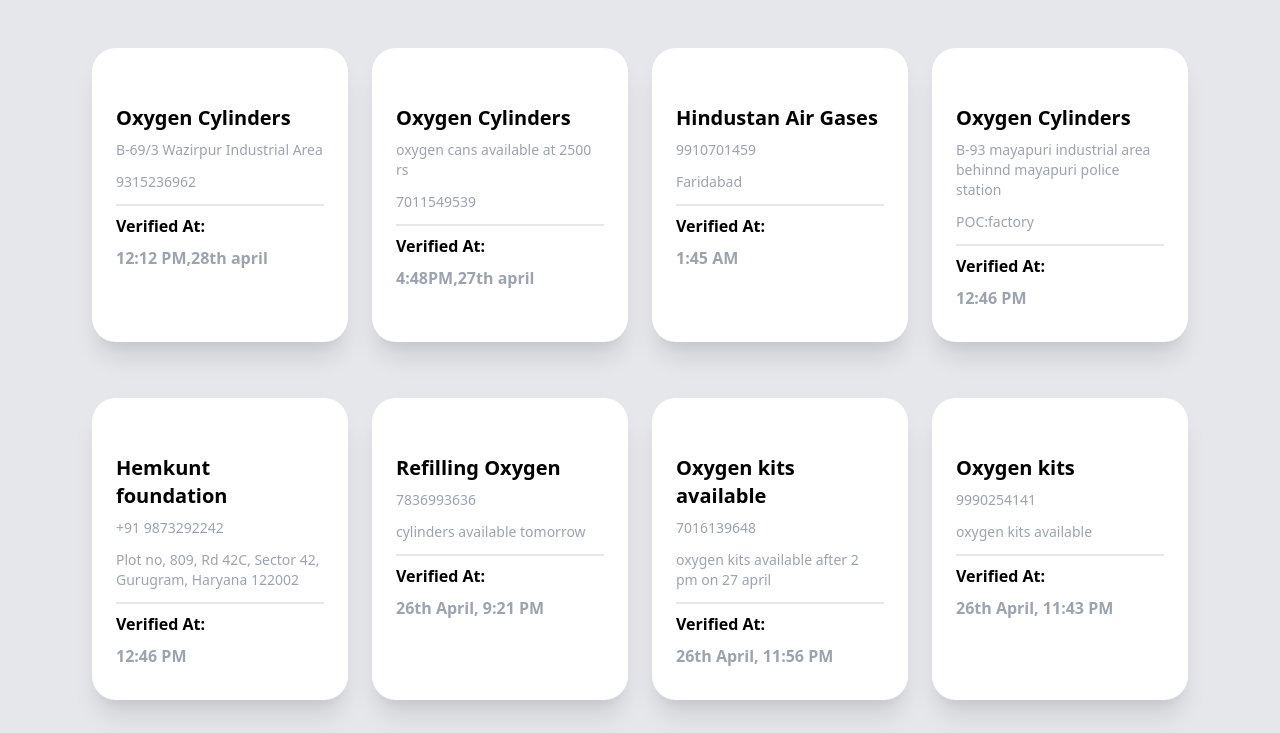
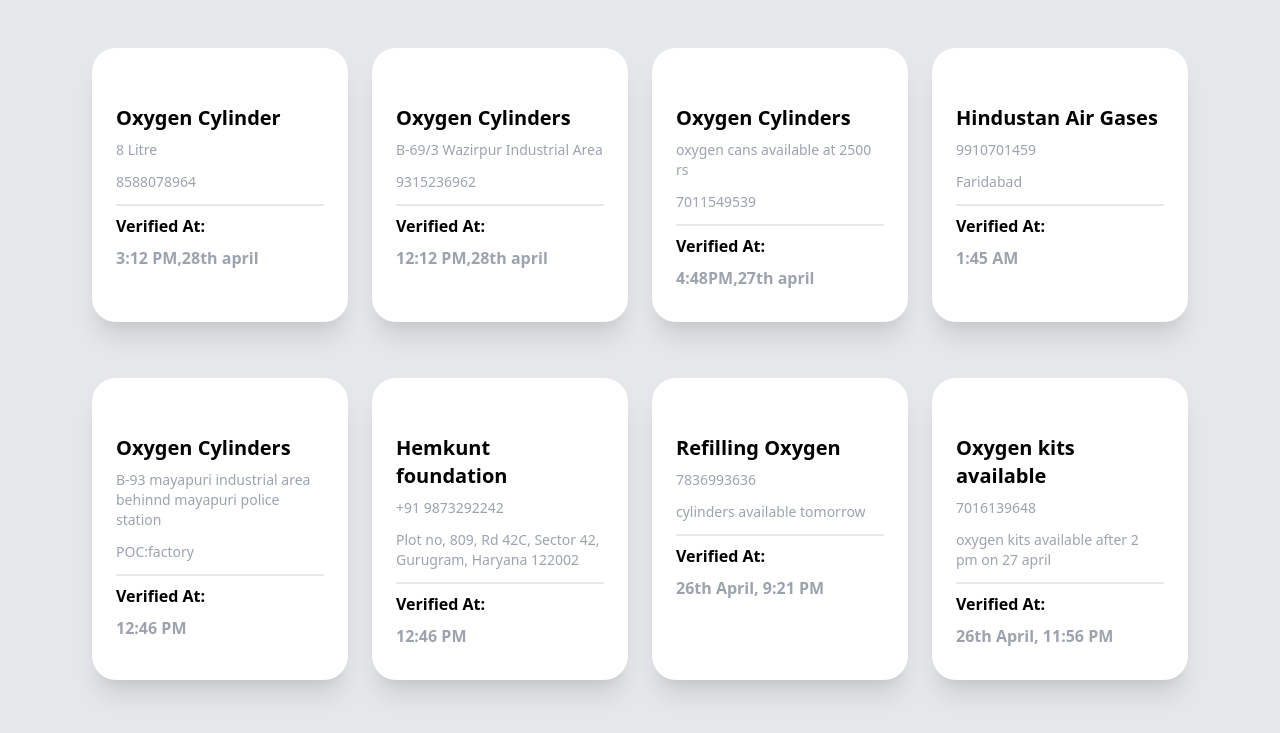
Before and after one commit to sharmadevanshi147/covid-19.io, a plain HTML site: page oxygen.html in a window 1280 px wide. Shown: the top 733 px of the page. Drawn offline with nearby package versions, Linux system fonts and the light colour scheme.

Commit message:
Update oxygen.html

```diff
--- a/oxygen.html
+++ b/oxygen.html
@@ -13,6 +13,35 @@
 <div  class="flex items-center mt-8 justify-center">
     <div class="grid grid-cols-1 gap-6 sm:grid-cols-2 md:grid-cols-2 lg:grid-cols-4 xl:grid-cols-4">
 
+ <!-- 10A card -->
+ <div class="relative bg-white py-6 px-6 rounded-3xl w-64 my-4 shadow-xl">
+
+    <div class="mt-8">
+
+        <p class="text-xl font-semibold my-2">Oxygen Cylinder</p>
+        <div class="flex space-x-2 text-gray-400 text-sm">
+          <p>8 Litre </p>
+
+        </div>
+        <div class="flex space-x-2 text-gray-400 text-sm my-3">
+            <!-- svg  -->
+            <p>8588078964</p>
+
+        </div>
+        <div class="border-t-2"></div>
+
+        <div class="flex justify-between">
+
+             <div class="my-2">
+                <p class="font-semibold text-base mb-2">Verified At:</p>
+                <div class="text-base text-gray-400 font-semibold">
+                     <p>3:12 PM,28th april</p>
+                </div>
+            </div>
+        </div>
+    </div>
+</div>
+<!-- 10A card ended -->
 
         <!-- 10 card -->
         <div class="relative bg-white py-6 px-6 rounded-3xl w-64 my-4 shadow-xl">
```
